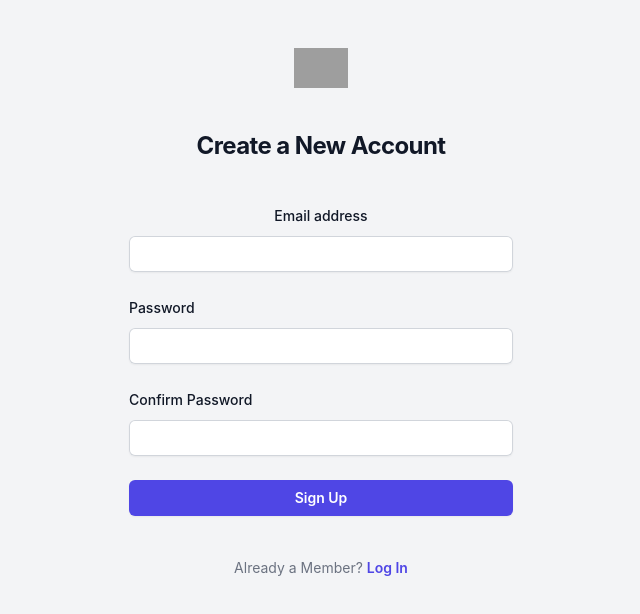
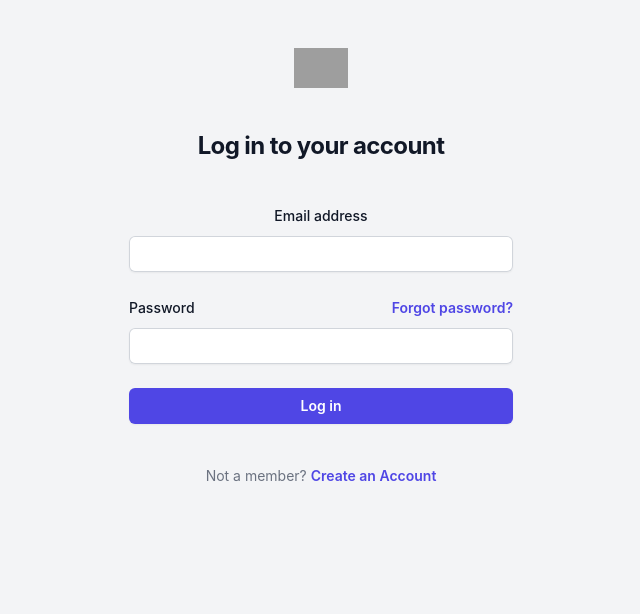
Before and after one commit to keshav1023/E-Commerce, a React (Create React App) app: page /login in a window 1280 px wide. Shown: the top 614 px of the page, without its empty margins (319-959 px from the left). Built offline with nearby package versions, Linux system fonts and the light colour scheme; grey boxes are pictures that could not be loaded.

Commit message:
signup login page routing done

```diff
--- a/package.json
+++ b/package.json
@@ -14,6 +14,7 @@
     "react": "^18.2.0",
     "react-dom": "^18.2.0",
     "react-redux": "^8.1.3",
+    "react-router-dom": "^6.20.1",
     "react-scripts": "5.0.1",
     "tailwindcss": "^3.3.6",
     "web-vitals": "^2.1.4"
--- a/src/App.js
+++ b/src/App.js
@@ -4,10 +4,33 @@ import Home from './pages/Home';
 import LoginPage from './pages/LoginPage';
 import SignupPage from './pages/SignupPage';
 
+
+import {
+  createBrowserRouter,
+  RouterProvider,
+  Route,
+  Link,
+} from "react-router-dom";
+
+const router = createBrowserRouter([
+  {
+    path: "/",
+    element: (<Home></Home>),
+  },
+  {
+    path: "/login",
+    element: <LoginPage></LoginPage>,
+  },
+  {
+    path: "/signup",
+    element: <SignupPage></SignupPage>,
+  },
+]);
+
 function App() {
   return (
     <div className="App">
-    <SignupPage></SignupPage>
+        <RouterProvider router={router} />
     </div>
   );
 }
--- a/src/features/auth/components/Login.js
+++ b/src/features/auth/components/Login.js
@@ -5,6 +5,7 @@ import {
   incrementAsync,
   selectCount,
 } from '../../counter/counterSlice';
+import { Link } from 'react-router-dom';
 
 export default function Login() {
   const count = useSelector(selectCount);
@@ -86,9 +87,9 @@ export default function Login() {
 
         <p className="mt-10 text-center text-sm text-gray-500">
           Not a member?{' '}
-          <a href="#" className="font-semibold leading-6 text-indigo-600 hover:text-indigo-500">
+          <Link to="/signup" className="font-semibold leading-6 text-indigo-600 hover:text-indigo-500">
             Create an Account
-          </a>
+          </Link>
         </p>
       </div>
     </div>
--- a/src/features/auth/components/Signup.js
+++ b/src/features/auth/components/Signup.js
@@ -5,6 +5,7 @@ import {
   incrementAsync,
   selectCount,
 } from '../../counter/counterSlice';
+import { Link } from 'react-router-dom';
 
 export default function Signup() {
   const count = useSelector(selectCount);
@@ -99,9 +100,9 @@ export default function Signup() {
 
         <p className="mt-10 text-center text-sm text-gray-500">
           Already a Member?{' '}
-          <a href="#" className="font-semibold leading-6 text-indigo-600 hover:text-indigo-500">
+          <Link to="/login" className="font-semibold leading-6 text-indigo-600 hover:text-indigo-500">
             Log In
-          </a>
+          </Link>
         </p>
       </div>
     </div>
```
Also changed, not shown: 1 other file (tests, documents, lock files or other folders).
